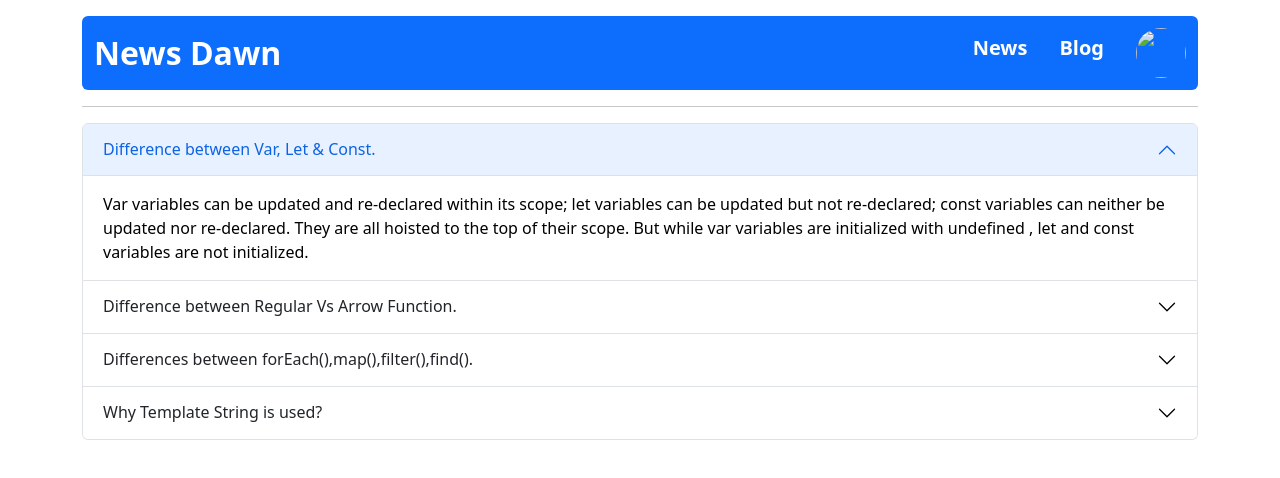
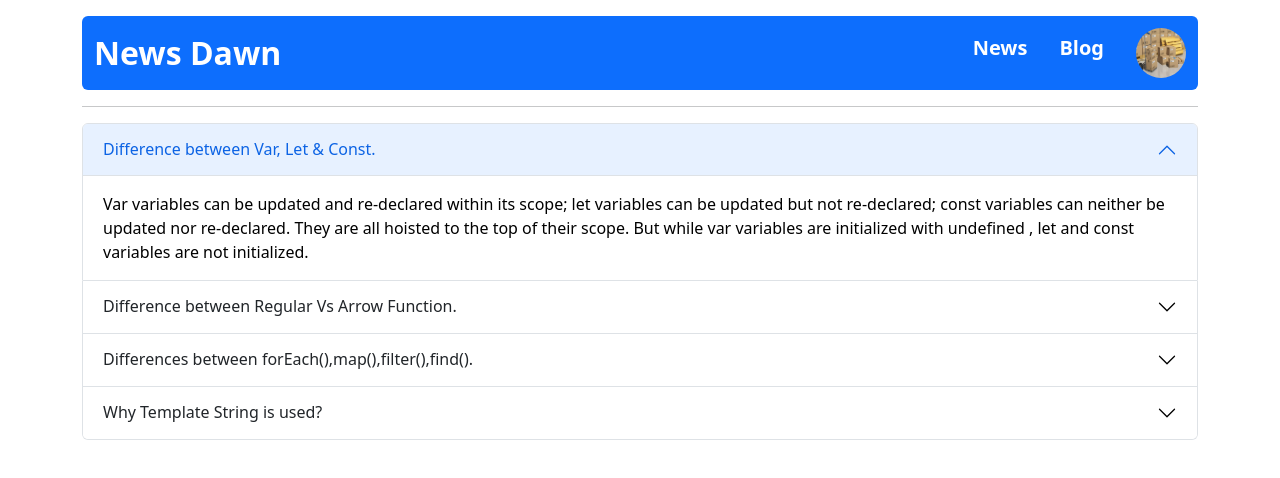
Before and after one commit to arpitasaha12/News-portal, a plain HTML site: page blog.html in a window 1280 px wide. Drawn offline with nearby package versions, Linux system fonts and the light colour scheme.

Commit message:
images added

```diff
--- a/blog.html
+++ b/blog.html
@@ -29,7 +29,7 @@
                         <a class="navbar-brand fw-semibold fs-5 pe-3 text-white" href="index.html">News</a>
                         <a class="navbar-brand fw-semibold fs-5 pe-3 text-white" href="blog.html">Blog</a>
 
-                        <img src="" alt="" class="rounded-circle" style="height: 50px; width:50px;">
+                        <img src="images/dep.jpg" alt="" class="rounded-circle" style="height: 50px; width:50px;">
                     </div>
 
                 </div>
```
Also changed, not shown: index.html (+1 -1 lines).
